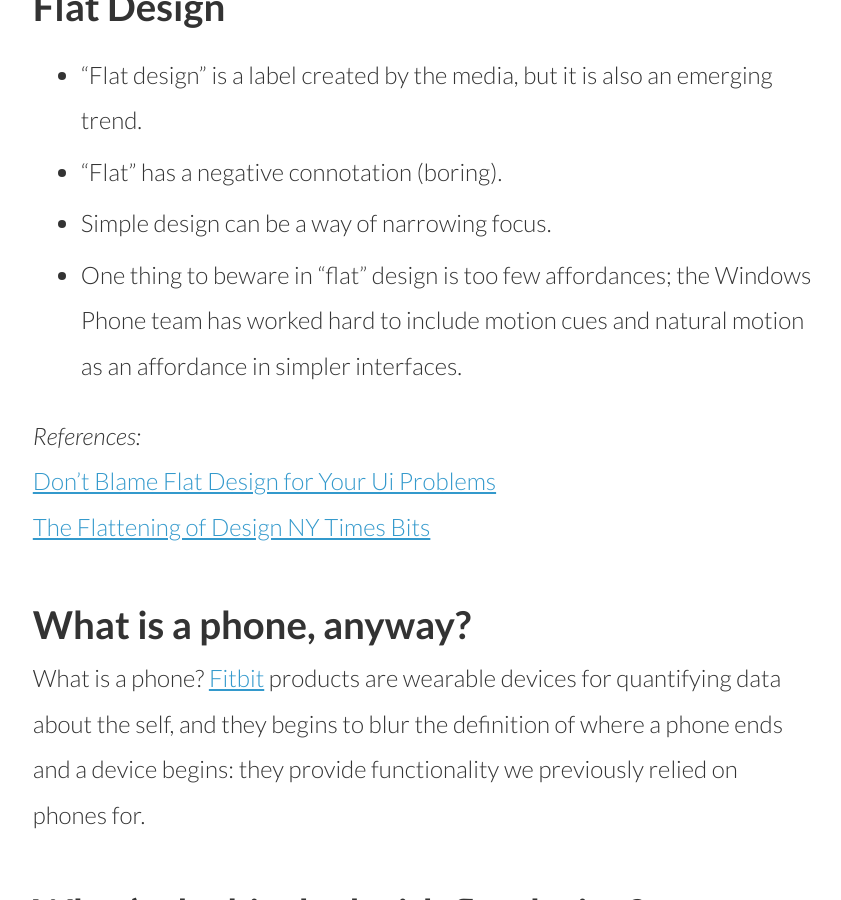
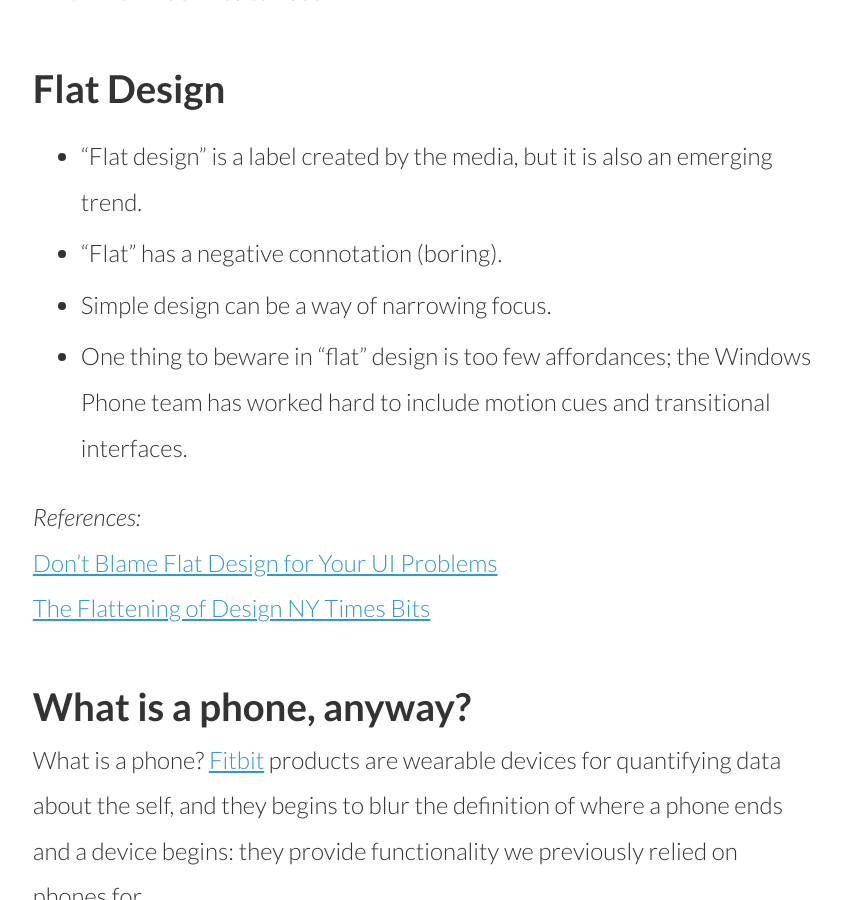
Before and after one commit to thedougco/responsive.ly, a Jekyll site: the page built from _posts/2013-05-9-session_notes_for_connecting_emerging_themes_for_interaction_design.md, in a window 1280 px wide and 900 px high, scrolled down 1696 px. Shown: the whole window, without its empty margins (44-885 px from the left). Built offline with Jekyll 4.4.1, drawn with Linux system fonts in a browser that asks for light colours; nearby versions of some CDN libraries; Markdown is read by kramdown in place of the engine named in the settings; comment, search, counter and statistics services are not loaded.

Commit message:
post edits

```diff
--- a/_posts/2013-05-9-session_notes_for_connecting_emerging_themes_for_interaction_design.md
+++ b/_posts/2013-05-9-session_notes_for_connecting_emerging_themes_for_interaction_design.md
@@ -29,10 +30,10 @@ Some of the ideas from this talk are covered in [Connecting: the Film](http://co
 - “Flat design” is a label created by the media, but it is also an emerging trend.
 - “Flat” has a negative connotation (boring).
 - Simple design can be a way of narrowing focus.
-- One thing to beware in “flat” design is too few affordances; the Windows Phone team has worked hard to include motion cues and natural motion as an affordance in simpler interfaces.
+- One thing to beware in “flat” design is too few affordances; the Windows Phone team has worked hard to include motion cues and transitional interfaces.
 
 *References:*
-[Don't Blame Flat Design for Your Ui Problems](https://medium.com/design-ux/3a69c61a8dd2)
+[Don't Blame Flat Design for Your UI Problems](https://medium.com/design-ux/3a69c61a8dd2)
 [The Flattening of Design NY Times Bits](http://bits.blogs.nytimes.com/2013/04/23/the-flattening-of-design/)
 
 ## What is a phone, anyway?
```
Also changed, not shown: other parts of _posts/2013-05-9-session_notes_for_connecting_emerging_themes_for_interaction_design.md (+1 -0 lines).
